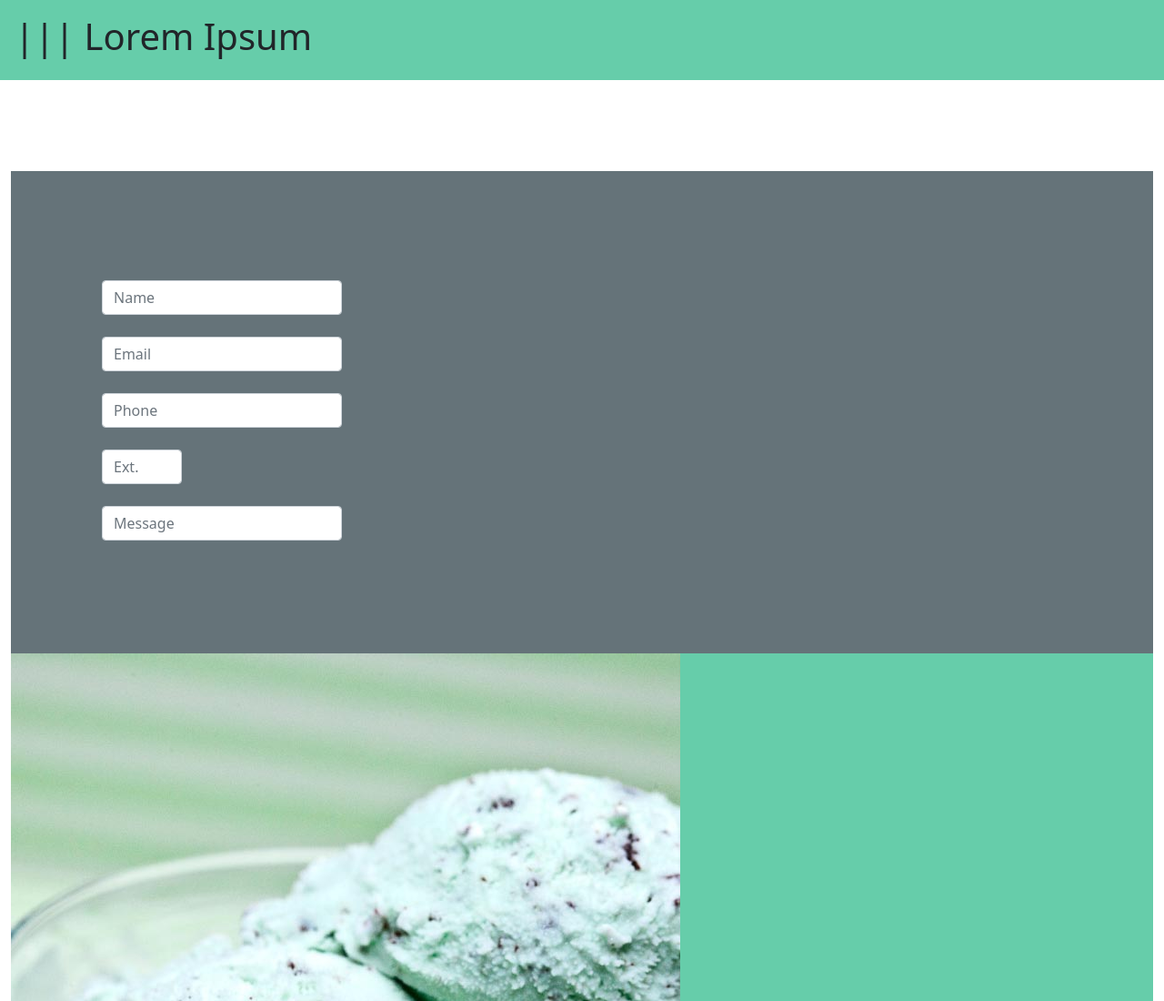
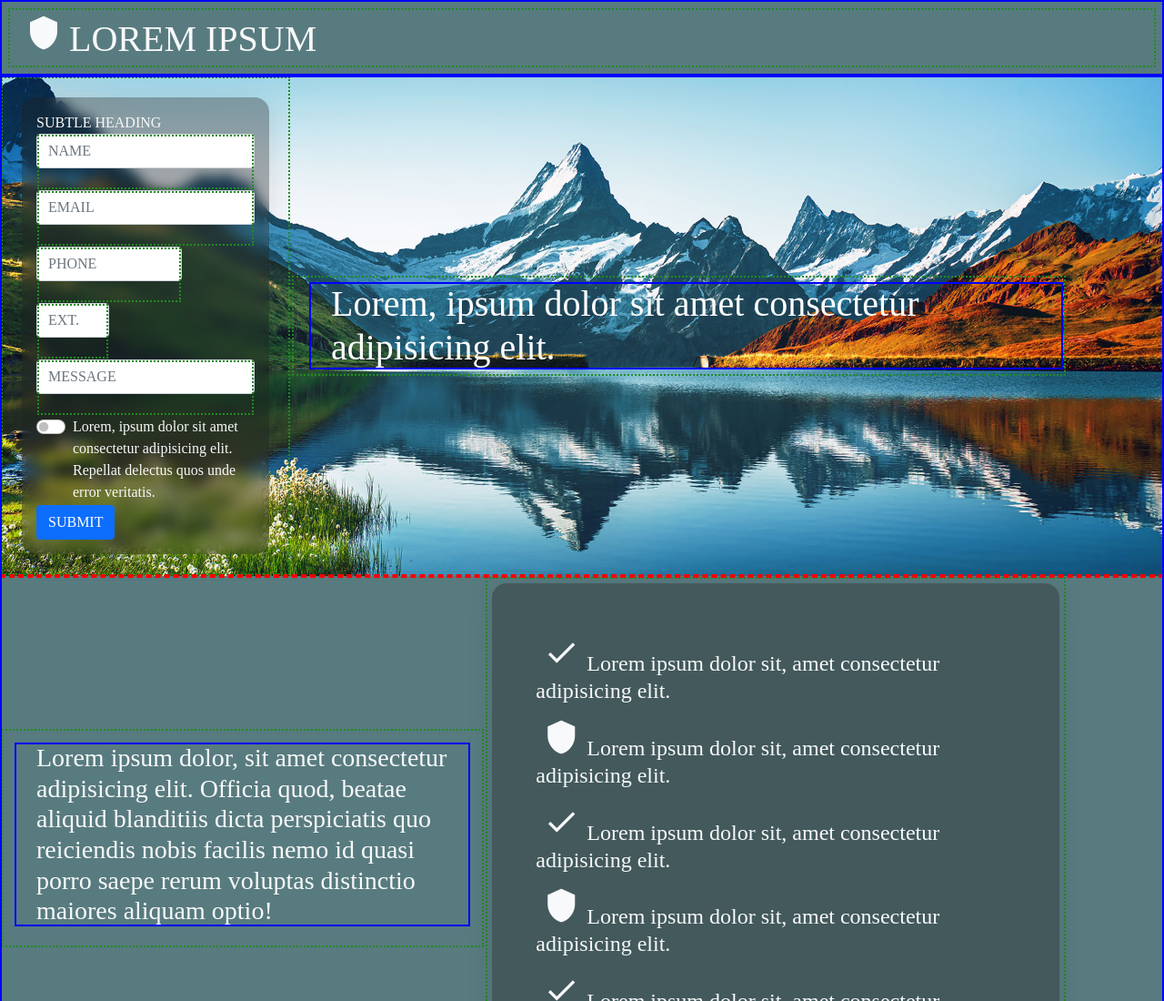
Before and after one commit to jakew33/checkpoint_1, a plain HTML site: page index.html in a window 1280 px wide. Shown: the top 1100 px of the page at 91% size. Drawn offline with nearby package versions, Linux system fonts and the light colour scheme; a web font is replaced by a local one.

Commit message:
almost finished

```diff
--- a/index.html
+++ b/index.html
@@ -1,14 +1,19 @@
 <!DOCTYPE html>
 <html lang="en">
+
 <head>
   <meta charset="UTF-8">
   <meta http-equiv="X-UA-Compatible" content="IE=edge">
   <meta name="viewport" content="width=device-width, initial-scale=1.0">
-  <link href='https://cdn.jsdelivr.net/npm/bootstrap@5.0.2/dist/css/bootstrap.min.css' rel='stylesheet' integrity='sha384-EVSTQN3/azprG1Anm3QDgpJLIm9Nao0Yz1ztcQTwFspd3yD65VohhpuuCOmLASjC' crossorigin='anonymous'>
-  <link rel="stylesheet" href="https://cdnjs.cloudflare.com/ajax/libs/font-awesome/5.15.3/css/all.min.css" integrity="sha512-iBBXm8fW90+nuLcSKlbmrPcLa0OT92xO1BIsZ+ywDWZCvqsWgccV3gFoRBv0z+8dLJgyAHIhR35VZc2oM/gI1w==" crossorigin="anonymous" />
+  <link href='https://cdn.jsdelivr.net/npm/bootstrap@5.0.2/dist/css/bootstrap.min.css' rel='stylesheet'
+    integrity='sha384-EVSTQN3/azprG1Anm3QDgpJLIm9Nao0Yz1ztcQTwFspd3yD65VohhpuuCOmLASjC' crossorigin='anonymous'>
+  <link href="https://fonts.googleapis.com/icon?family=Material+Icons" rel="stylesheet">
+  <link rel="preconnect" href="https://fonts.googleapis.com">
+  <link rel="preconnect" href="https://fonts.gstatic.com" crossorigin>
+  <link href="https://fonts.googleapis.com/css2?family=Castoro+Titling&display=swap" rel="stylesheet">
 
   <link rel="stylesheet" href="style.css">
-  <title>Checkpoint 1</title>
+  <title>Attempt 2</title>
 </head>
 
 <style>
@@ -29,72 +34,164 @@
   }
 </style>
 
-<body>
 
-  <!--Navbar-->
-  <header class="continer-fluid sticky-top">
-    <div class ="row bg-navBar p-3">
+<body class="debug">
+
+
+
+  <!--Navbar -->
+  <header class="container-fluid">
+    <div class="row bg-darkBlue p-2">
       <div class="col-12">
-        <h1>||| Lorem Ipsum</h1>
+        <h1 class="text-light"><i class="material-icons fs-1 align-items-start text-light p-2">shield</i>LOREM IPSUM
+        </h1>
       </div>
     </div>
   </header>
 
-  <!--Main-->
+
+  <main class="container-fluid">
 
   <!--Form Submission-->
-  <main class="container-fluid">
-    <form class="col-4">
-      </form>
+  <div class="row hero-img justify-content-md-start justify-content-center align-items-center">
+    <div class="col-md-3 col-8 p-4">
+      <div class="glassCard p-3 text-light">
+        <div class="subForm">
+          <p class="heading align-items-center">SUBTLE HEADING</p>
 
-    <form class="form-submission bg-grey">
-    <div class="form col-3">
-      <input
-        type="text"
-        class="form-control" name="formId1" id="formId1" placeholder="Name">
+          <div class="form col-12">
+            <input type="text" class="form-control" name="formId1" id="formId1" placeholder="NAME">
             <label for="formId1"></label>
           </div>
 
-    <div class="form col-md-3">
-      <input type="text" class="form-control" name="formId1" id="formId1" placeholder="Email">
-      <label for="formId1"></label>
-    </div>
-    <div class="form col-md-3">
-      <input type="text" class="form-control" name="formId1" id="formId1" placeholder="Phone">
+          <div class="form col-12">
+            <input type="text" class="form-control" name="formId1" id="formId1" placeholder="EMAIL">
             <label for="formId1"></label>
           </div>
 
-    <div class="form col-md-1">
-      <input type="text" class="form-control" name="formId1" id="formId1" placeholder="Ext.">
+          <div class="form col-8">
+            <input type="text" class="form-control" name="formId1" id="formId1" placeholder="PHONE">
             <label for="formId1"></label>
           </div>
 
-
-    <div class="form col-3">
-      <input type="text" class="form-control" name="formId1" id="formId1" placeholder="Message">
+          <div class="form col-4">
+            <input type="text" class="form-control" name="formId1" id="formId1" placeholder="EXT.">
             <label for="formId1"></label>
           </div>
-    </form>
 
-    <!--Bg Image-->
-    <div class="bg-image">
-      <img src="assets/ice_cream.jpg" alt="">
+          <div class="form col-12">
+            <input type="text" class="form-control" name="formId1" id="formId1" placeholder="MESSAGE">
+            <label for="formId1"></label>
           </div>
 
-    <div class="row justify-content-md-end justify-content-center align-items-center"></div>
-    <div class="col-md-5 col-10">
-      <div class="text-img-overlay p-5 m-5 text-dark">
-        <h4>Lorem ipsum dolor, sit amet consectetur adipisicing elit. Voluptates perferendis dolores laboriosam eos atque voluptatibus quaerat neque cupiditate, eum enim qui reiciendis voluptatem!</h4>
+          <div class="form-check form-switch">
+            <input class="form-check-input" type="checkbox" role="switch" id="flexSwitchCheckDefault">
+            <label class="form-check-label" for="flexSwitchCheckDefault text-dark">Lorem, ipsum dolor sit amet
+              consectetur
+              adipisicing elit. Repellat delectus quos unde error veritatis.</label>
+          </div>
+          <div class="d-grid gap-2 d-md-block">
+            <button class="btn btn-primary" type="button">SUBMIT</button>
+          </div>
+        </div>
+      </div>
+    </div>
+
+    <div class="col-md-8 col-1 ">
+      <div
+        class="container textOverlay text-align-items-start justify-content-between align-items-center text-offWhite d-none d-lg-block m-2">
+        <h1>Lorem, ipsum dolor sit amet consectetur adipisicing elit.</h1>
+      </div>
+    </div>
+  </div>
+
+  <!-- Divider -->
+  <div class="row bg-darkBlue justify-content-md-start justify-content-center align-items-center">
+    <div class="col-md-5 col-8 p-3">
+      <div class="container text-light align-items-start">
+        <h3>Lorem ipsum dolor, sit amet consectetur adipisicing elit. Officia quod, beatae aliquid blanditiis dicta
+          perspiciatis quo reiciendis nobis facilis nemo id quasi porro saepe rerum voluptas distinctio maiores
+          aliquam
+          optio!</h3>
+      </div>
+    </div>
+    <div class="col-md-6 col-md-offset-8 p-2">
+      <div class="glassCard p-5 text-light d-flex flex-column justify-content-end">
+        <div>
+          <h4><i class="material-icons fs-1 align-items-start p-2">check</i>Lorem ipsum dolor sit, amet consectetur
+            adipisicing elit.</h4>
+          <h4><i class="material-icons fs-1 align-items-start p-2">shield</i>Lorem ipsum dolor sit, amet consectetur
+            adipisicing elit. </h4>
+          <h4><i class="material-icons fs-1 align-items-start p-2">check</i>Lorem ipsum dolor sit, amet consectetur
+            adipisicing elit. </h4>
+          <h4><i class="material-icons fs-1 align-items-start p-2">shield</i>Lorem ipsum dolor sit, amet consectetur
+            adipisicing elit. </h4>
+          <h4><i class="material-icons fs-1 align-items-start p-2">check</i>Lorem ipsum dolor sit, amet consectetur
+            adipisicing elit. </h4>
+        </div>
+      </div>
     </div>
   </div>
 
 
+  <!-- Center Section -->
+  <div class="row bg-green justify-content-md-start justify-content-center align-items-center p-2">
+    <div class="col-md-3 col-10 position-relative d-flex justify-content-center p-4">
+      <div>
+        <img class="img-fluid" src="assets/river.avif" alt="">
+      </div>
+    </div>
+    <div class="col-md-9">
+      <h4 class="align-items-start p-5"><i class="material-icons fs-1 align-items-start p-2">shield</i>Lorem ipsum
+        dolor sit amet consectetur adipisicing elit. Facilis ab quam quis delectus id excepturi sit molestiae ad
+        aliquid aut provident aspernatur assumenda, ipsa praesentium.</h4>
+      <div class="d-flex justify-content-center">
+        <button type="button" class="btn btn-primary justify-content-end m-2">MORE</button>
+      </div>
+    </div>
+  </div>
+
+  <!-- Quotes Section -->
+  <div class="row text-center text-light bg-darkBlue p-5 justify-content-center align-items-center">
+    <div class="col-md-3 col-10 order-2 order-md-1 m-3">
+      <div class="card bg-lightBlue p-2">
+        <h4>"Lorem ipsum dolor sit amet consectetur adipisicing elit. Doloribus, voluptatum!"</h4>
+      </div>
+    </div>
+    <div class="col-md-3 col-10 order-1 order-md-2 m-3">
+      <div class="card bg-lightBlue p-4">
+        <i class="material-icons p-1 fs-1">star star star</i>
+        <h4>"Lorem ipsum dolor sit amet consectetur adipisicing elit. Doloribus, voluptatum!"</h4>
+      </div>
+    </div>
+    <div class="col-md-3 col-10 order-3 order-md-3 m-3">
+      <div class="card bg-lightBlue p-2">
+        <h4>"Lorem ipsum dolor sit amet consectetur adipisicing elit. Doloribus, voluptatum!"</h4>
+      </div>
+    </div>
+  </div>
+
+  <!-- Lower Section -->
+  <div class="row text-start text-light p-5 justify-content-center align-items-center bg-lightBlue">
+    <div class="col-12">
+      <p><b>Lorem ipsum dolor sit amet consectetur adipisicing elit cum.</b>
+      <p><b>Lorem ipsum dolor sit amet consectetur adipisicing elit. Rem, id.<b></p>
+      <p>Lorem ipsum dolor sit amet consectetur adipisicing elit. Voluptate vero quia natus.</p>
+      </p>
+    </div>
+  </div>
+  </main>
+
+  <footer class="container-fluid">
+    <div class="row bg-green p-2">
+      <div class="col-12 text-center text-lght">
+        <p>Lorem, ipsum dolor sit amet consectetur adipisicing elit. Eum accusamus nam recusandae repudiandae iure
+          ratione!</p>
+      </div>
+    </div>
+  </footer>
+
+</body>
 
 
-    </div>
-
-
-  </main>
-
-</body>
 </html>
--- a/style.css
+++ b/style.css
@@ -1,49 +1,93 @@
-.form-submission{
-  padding: 100px;
-  margin-top: 100px;
-}
-
-.bg-image{
-  flex: auto;
-  background-color: mediumaquamarine;
-}
-
-.form-submission{
-  padding-top: 120px;
-
-}
-
-.bg-light{
-  background-color: rgb(13, 104, 184);
+body {
+  font-family: 'Castoro Titling';
 }
 
 
 
+p {
+  margin-bottom: 0%;
+}
+
+textarea {
+  resize: none;
+}
+
+
+/* Things */
+.glassCard {
+  background: rgba(29, 29, 29, 0.354);
+  border-radius: 16px;
+  box-shadow: 0 4px 30px rgba(0, 0, 0, 0.1);
+  backdrop-filter: blur(7px);
+  -webkit-backdrop-filter: blur(7px);
+  height: fit-content;
+}
+
+.textOverlay {
+  padding: auto;
+  margin-top: 50px;
+
+}
 
 
 
+/* Images */
+.hero-img {
+  background-image: url("assets/mountains.jpg");
+  min-height: 60vh;
+  background-position: center;
+  background-repeat: none;
+  background-size: cover;
 
-
-
-
-
-
-
-
-
-
-
-
-
-/*colors*/
-.bg-green{
-  color: mediumaquamarine;
 }
 
-.bg-navBar{
-background-color: mediumaquamarine;
+@media (max-width: 799px) {
+  .hero-img {
+    background-image: url("assets/town.webp");
+    min-height: 80vh;
+    background-position: center;
+    background-repeat: none;
+    background-size: cover;
+  }
 }
 
-.bg-grey{
-background-color: rgb(101, 115, 121);
+.sectionImage {
+  background-image: url("assets/town.webp");
+  min-height: 60vh;
+  object-fit: cover;
+  object-position: center;
+
 }
+
+@media (max-width: 799px) {
+  .col-md-8.col-4 {
+    display: none;
+  }
+
+  .subForm {
+    margin: 0 auto;
+    max-width: 799px;
+  }
+}
+
+/* Colors */
+
+.bg-darkBlue {
+  background-color: #587b7f;
+}
+
+.bg-lightBlue {
+  background-color: #8fc6d6;
+}
+
+.bg-green {
+  background-color: #ADC3D1;
+}
+
+.text-darkBlue {
+  color: seagreen;
+}
+
+.text-offWhite {
+  color: #ffffff;
+}
```
Also changed, not shown: assets/mountains.jpg (added), assets/river.avif (added), assets/town.webp (added). Lines whose indentation alone changed are shown as unchanged.
